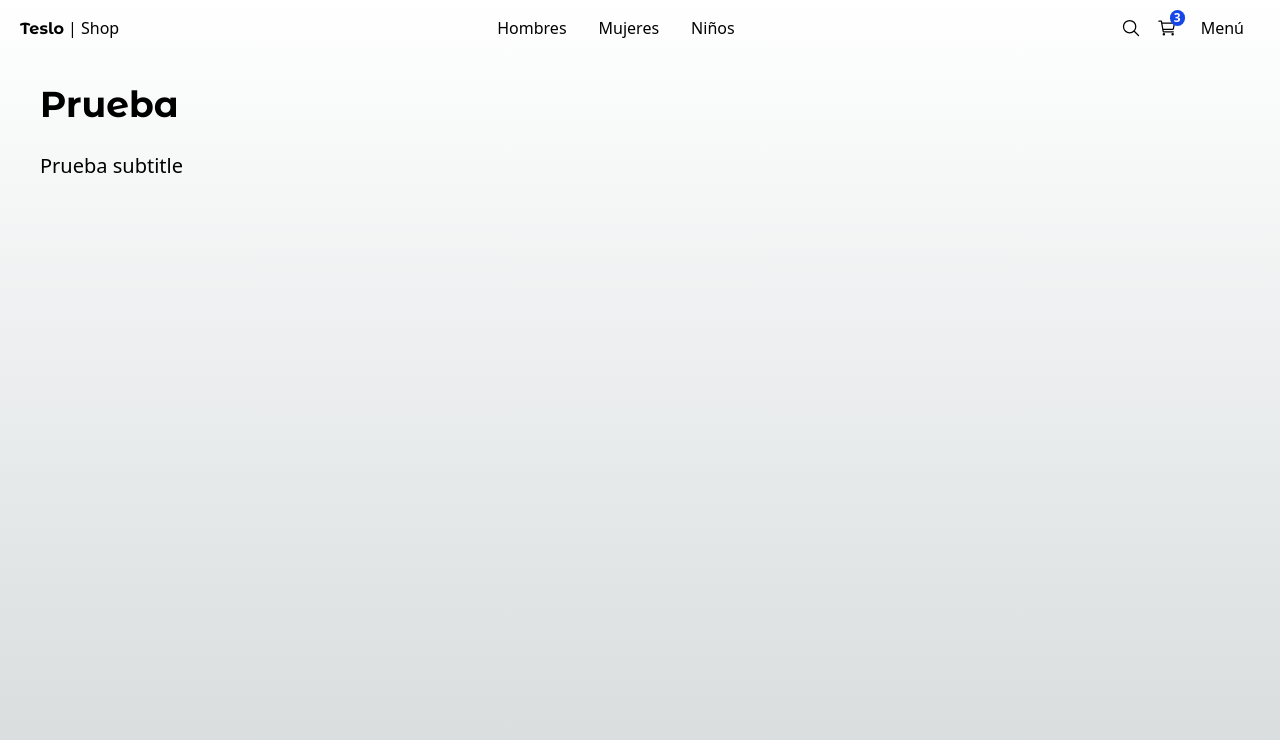
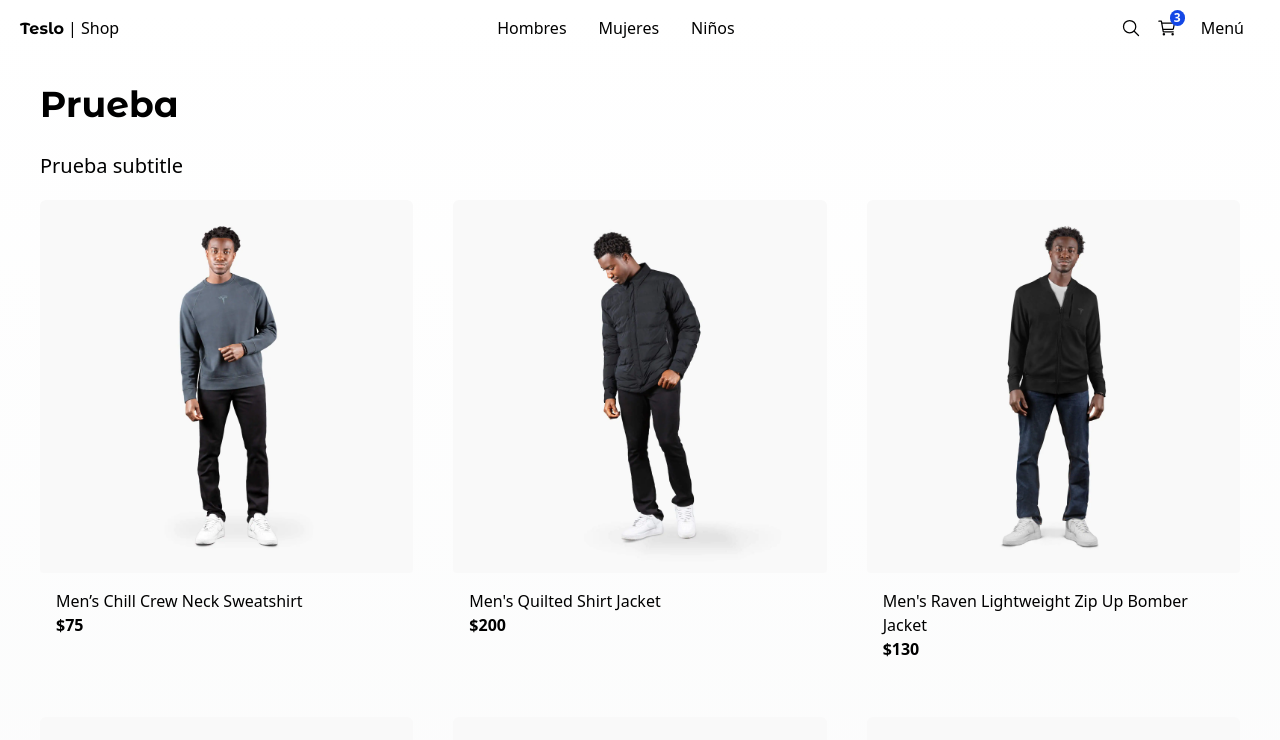
Before and after one commit to juanovni/nextjs-prisma-shop, a Next.js app: page / in a window 1280 px wide. Shown: the top 740 px of the page. Built offline with nearby package versions, Linux system fonts and the light colour scheme.

Commit message:
Added the onMouseEnter to ProductGridItem

```diff
--- a/src/app/(shop)/page.tsx
+++ b/src/app/(shop)/page.tsx
@@ -1,10 +1,16 @@
-import { Title } from "@/components";
+import { ProductGrid, Title } from "@/components";
+import { initialData } from '@/seed/seed';
+
+
+const products = initialData.products;
 
 
 export default function Home() {
   return (
     <>
       <Title title="Prueba" subtitle="Prueba subtitle" className="mb-2" />
+
+      <ProductGrid products={products} />
     </>
 
   );
```
